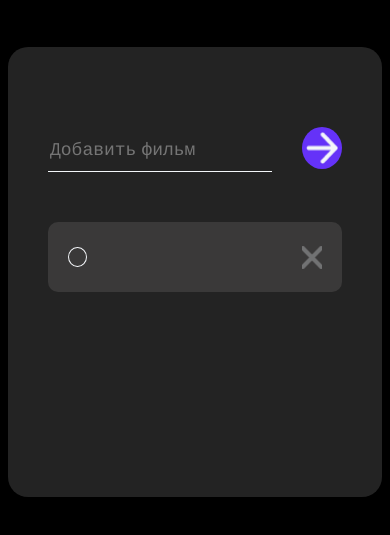
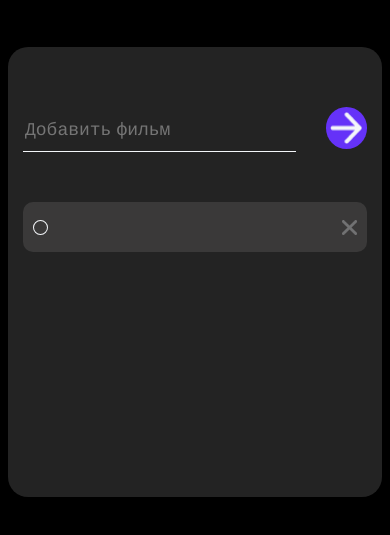
Before and after one commit to LesyaSaveleva/list-of-movies, a plain HTML site: page index.html in a window 390 px wide. Both pictures are taken after a click on the button 321 px from the left and 309 px from the top of the page. Shown: the part 161-696 px from the top of the page. Drawn offline with nearby package versions, Linux system fonts and the light colour scheme.

Commit message:
Update styles.css

```diff
--- a/styles.css
+++ b/styles.css
@@ -10,6 +10,7 @@ body {
     margin: 80px auto;
     pad: 50px 30px 0px;
     width: 1000px;
+    box-sizing: border-box;
 }
 
 .information {
@@ -159,7 +160,6 @@ input:focus{
 @media (max-width: 900px) {
     .listOfMovies {
         width: 100%;
-        box-sizing: border-box;
     }
 
     h1 {
@@ -203,6 +203,7 @@ input:focus{
 
     .moviesCheck {
         height: 450px;
+        padding: 60px 15px;
     }
 
     h1 {
@@ -221,4 +222,27 @@ input:focus{
         width: 42px;
         height: 42px;
     }
+
+    .movie_title_list {
+        margin-bottom: 5px;
+        padding-left: 10px;
+        padding-right: 10px;
+        height: 50px;
+    }
+
+    .movie_title {
+        font-size: 15px;
+        line-height: 50px;
+    }
+
+    .movie_title-btn {
+        margin-right: 10px;
+    }
+
+    .movie_title-btn,
+    .delete_movie-btn {
+        width: 15px;
+        height: 15px;
+
+    }
 }
```
